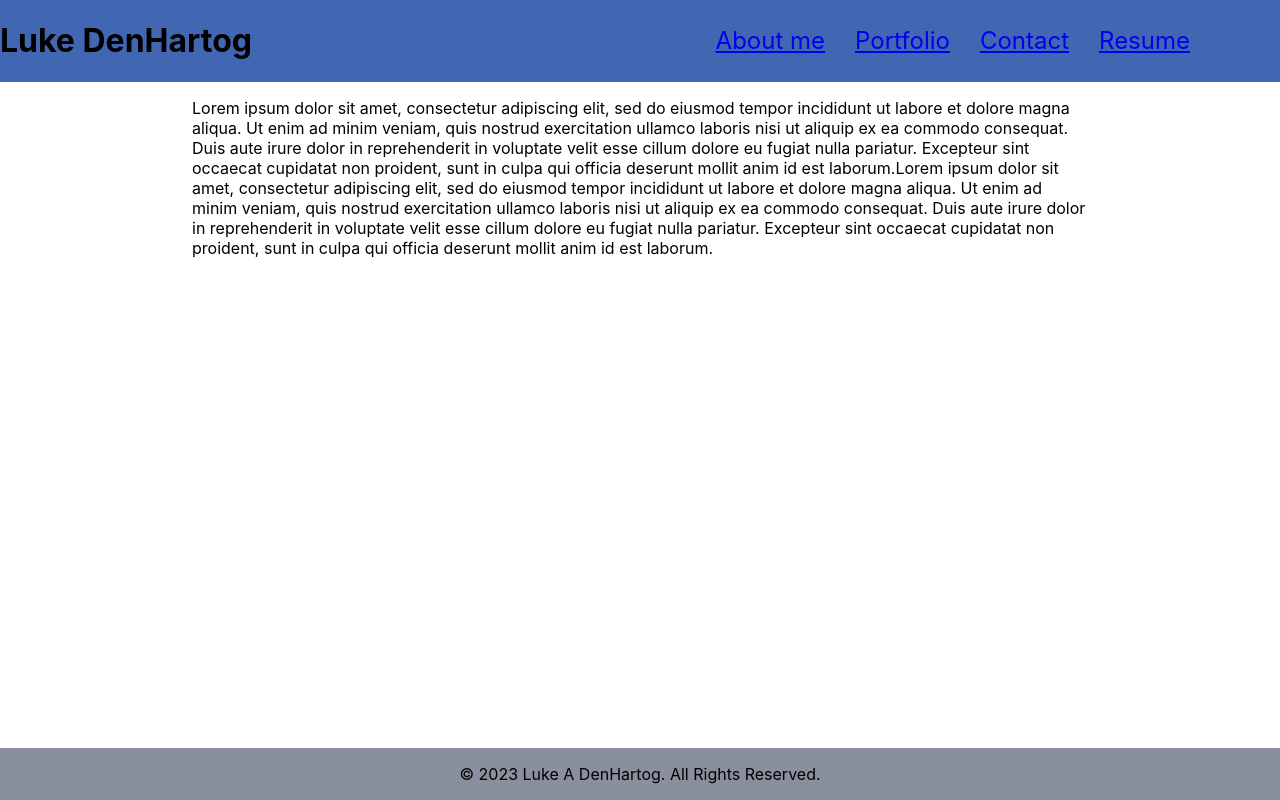
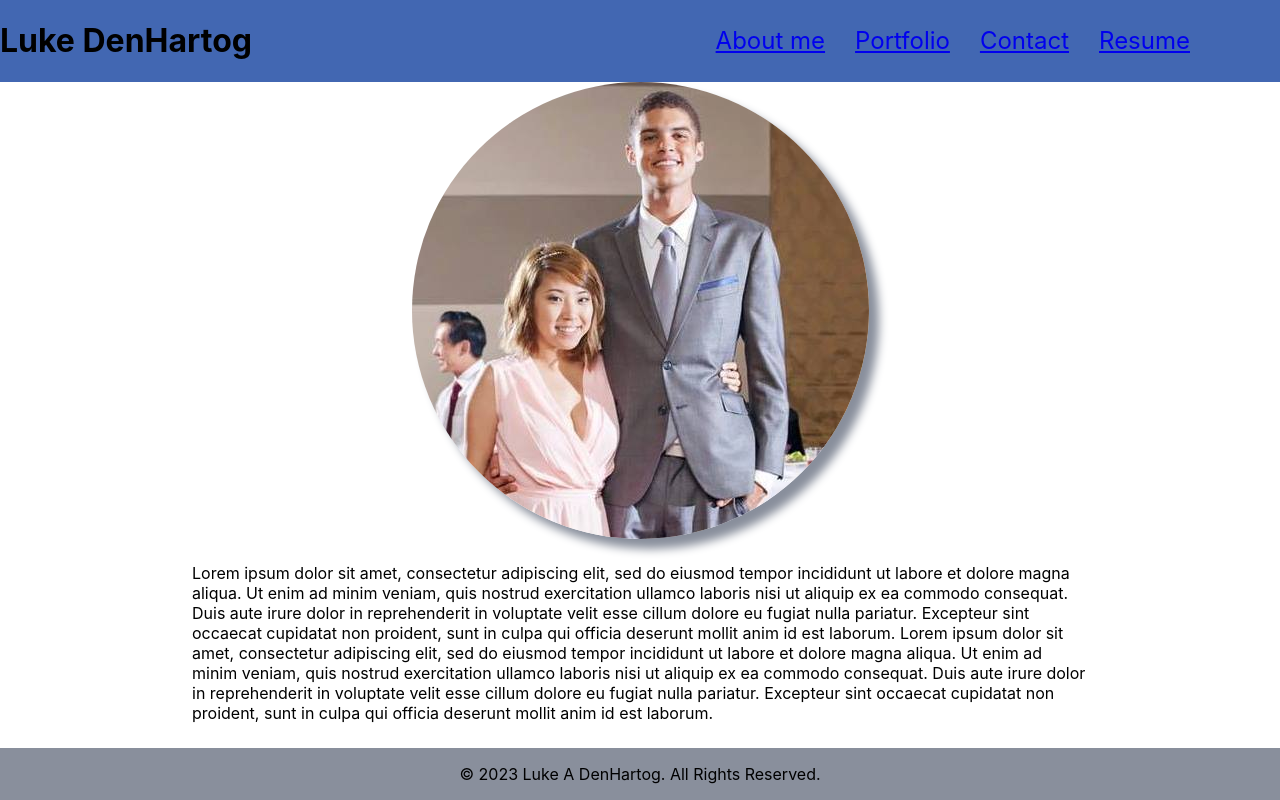
Before and after one commit to LukeDenHartog/My-React-Portfolio, a React (Create React App) app: page / in a window 1280 px wide. Built offline with nearby package versions, Linux system fonts and the light colour scheme.

Commit message:
make proficiencies and images

```diff
--- a/src/components/ContentFolder/About.js
+++ b/src/components/ContentFolder/About.js
@@ -1,9 +1,18 @@
 import React from 'react';
+import catAndLuke from './projectImages/catandluke.jpg';
 
 export default function About() {
-    return  (
-        <article className="article">
-            <p id="about-me-text">Lorem ipsum dolor sit amet, consectetur adipiscing elit, sed do eiusmod tempor incididunt ut labore et dolore magna aliqua. Ut enim ad minim veniam, quis nostrud exercitation ullamco laboris nisi ut aliquip ex ea commodo consequat. Duis aute irure dolor in reprehenderit in voluptate velit esse cillum dolore eu fugiat nulla pariatur. Excepteur sint occaecat cupidatat non proident, sunt in culpa qui officia deserunt mollit anim id est laborum.Lorem ipsum dolor sit amet, consectetur adipiscing elit, sed do eiusmod tempor incididunt ut labore et dolore magna aliqua. Ut enim ad minim veniam, quis nostrud exercitation ullamco laboris nisi ut aliquip ex ea commodo consequat. Duis aute irure dolor in reprehenderit in voluptate velit esse cillum dolore eu fugiat nulla pariatur. Excepteur sint occaecat cupidatat non proident, sunt in culpa qui officia deserunt mollit anim id est laborum.</p>
-        </article>
-    )
+    return (
+        <div>
+            <div className="cl-image-container">
+                <img src={catAndLuke} alt="Cat and Luke" />
+            </div>
+            <article className="article">
+                <p id="about-me-text">
+                    Lorem ipsum dolor sit amet, consectetur adipiscing elit, sed do eiusmod tempor incididunt ut labore et dolore magna aliqua. Ut enim ad minim veniam, quis nostrud exercitation ullamco laboris nisi ut aliquip ex ea commodo consequat. Duis aute irure dolor in reprehenderit in voluptate velit esse cillum dolore eu fugiat nulla pariatur. Excepteur sint occaecat cupidatat non proident, sunt in culpa qui officia deserunt mollit anim id est laborum.
+                    Lorem ipsum dolor sit amet, consectetur adipiscing elit, sed do eiusmod tempor incididunt ut labore et dolore magna aliqua. Ut enim ad minim veniam, quis nostrud exercitation ullamco laboris nisi ut aliquip ex ea commodo consequat. Duis aute irure dolor in reprehenderit in voluptate velit esse cillum dolore eu fugiat nulla pariatur. Excepteur sint occaecat cupidatat non proident, sunt in culpa qui officia deserunt mollit anim id est laborum.
+                </p>
+            </article>
+        </div>
+    );
 }
--- a/src/components/ContentFolder/Portfolio.js
+++ b/src/components/ContentFolder/Portfolio.js
@@ -19,8 +19,6 @@ export default function Portfolio() {
 
       ];
 
-
-
       return (
         <div>
             <h1>Projects</h1>
--- a/src/components/ContentFolder/Resume.js
+++ b/src/components/ContentFolder/Resume.js
@@ -1,5 +1,34 @@
 import React from 'react';
 
+const FepList = ({ frontEndProficiencies }) => {
+  return (
+    <div>
+      {frontEndProficiencies.map((frontEndProficiency, index) => (
+        <div key={index}>{frontEndProficiency}</div>
+      ))}
+    </div>
+  );
+};
+
+const BepList = ({ backEndProficiencies }) => {
+    return (
+        <div>
+          {backEndProficiencies.map((backEndProficiency, index) => (
+            <div key={index}>{backEndProficiency}</div>
+          ))}
+        </div>
+      );
+}
+
 export default function Resume() {
-    return <h1>Resume</h1>
+  const frontEndProficiencies = ['HTML', 'CSS', 'Javascript', 'JQuery', 'React', 'Bootstrap'];
+  const backEndProficiencies = ["API's", 'Node', 'Express', 'MySQL', 'Sequelize', 'Mongo', 'Mongoose']
+  return (
+    <div>
+      <h2>front end Proficiencies</h2>
+      <FepList frontEndProficiencies={frontEndProficiencies} />
+      <h2>back end Proficiencies</h2>
+      <BepList backEndProficiencies={backEndProficiencies}/>
+    </div>
+  );
 }
--- a/src/index.css
+++ b/src/index.css
@@ -47,3 +47,15 @@ code {
   flex-direction: column;
   text-align: center;
 }
+
+.cl-image-container {
+  text-align: center;
+  margin-bottom: 20px;
+}
+
+.cl-image-container img {
+  max-width: 100%;
+  border-radius: 50%;
+  box-shadow: 10px 10px 10px #898F9C;
+;
+}
```
Also changed, not shown: src/components/ContentFolder/projectImages/catandluke.jpg (added).
